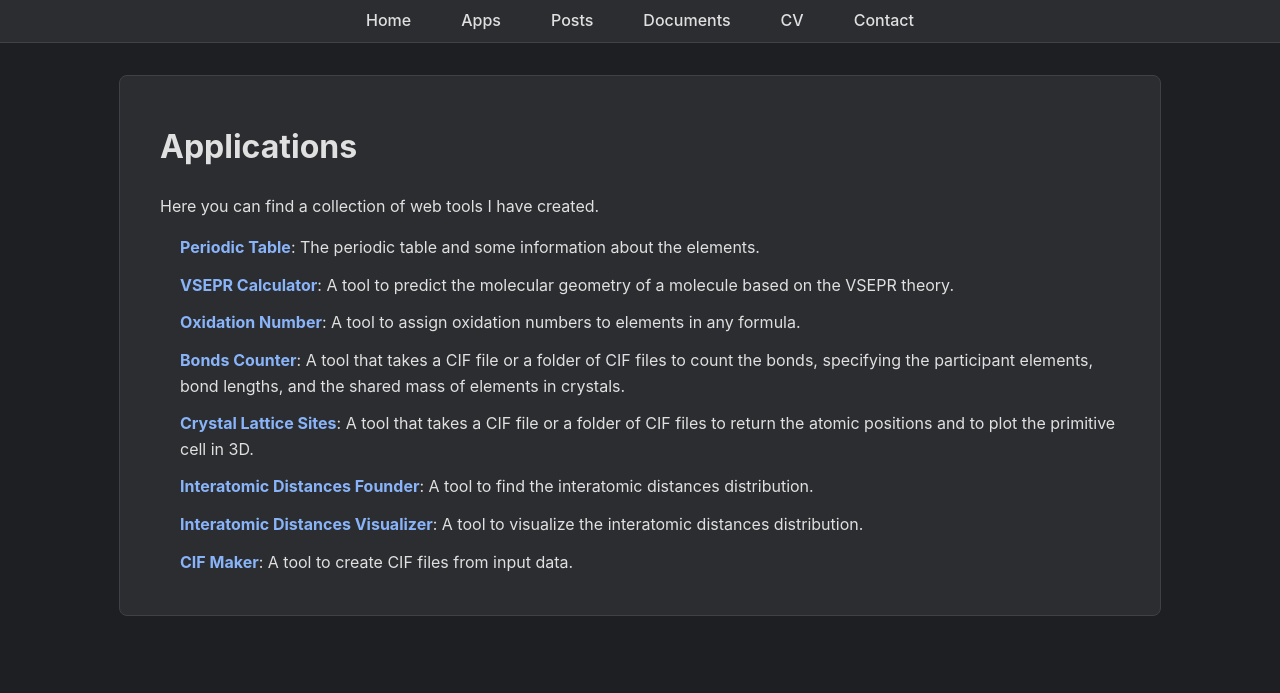
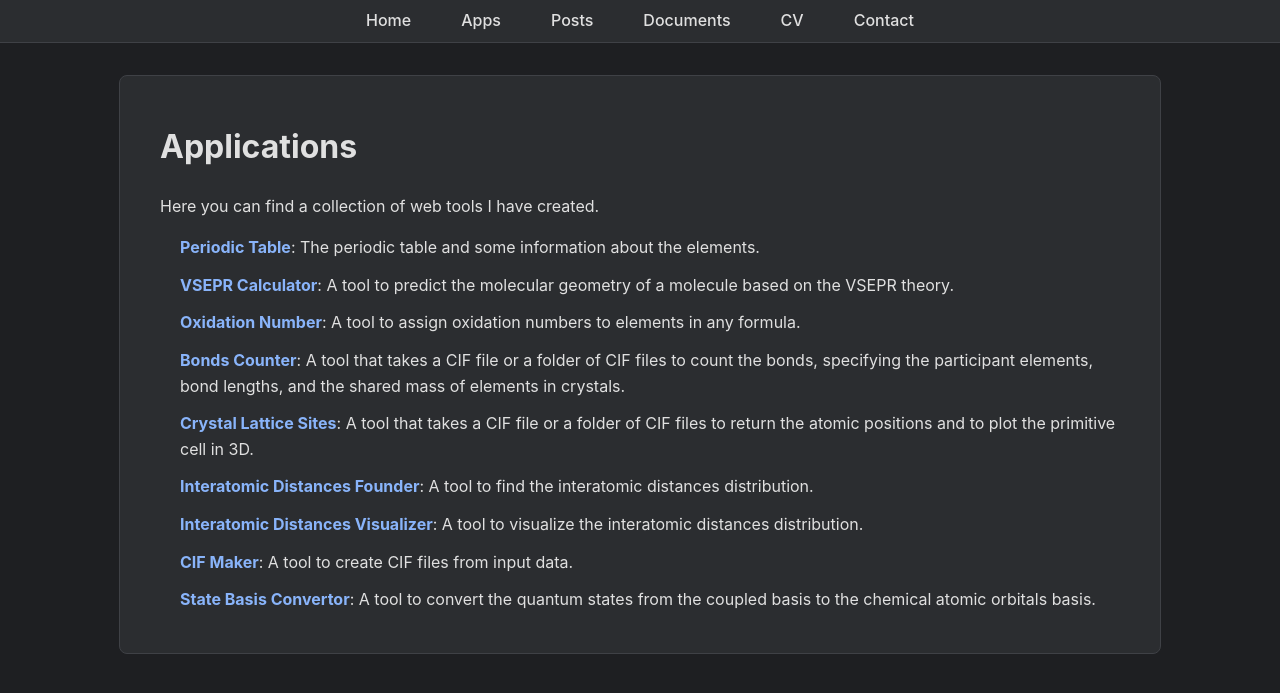
Before and after one commit to MuathHamidi/muath.hamidi, a Jekyll site: the page built from apps.md, in a window 1280 px wide. Shown: the top 693 px of the page. Built offline with Jekyll 4.4.1, drawn with Linux system fonts in a browser that asks for light colours.

Commit message:
Update apps.md

```diff
--- a/apps.md
+++ b/apps.md
@@ -14,3 +14,4 @@ Here you can find a collection of web tools I have created.
 - **[Interatomic Distances Founder](./apps/interatomic_distances_founder.html)**: A tool to find the interatomic distances distribution.
 - **[Interatomic Distances Visualizer](./apps/interatomic_distances_visualizer.html)**: A tool to visualize the interatomic distances distribution.
 - **[CIF Maker](./apps/cif_maker.html)**: A tool to create CIF files from input data.
+- **[State Basis Convertor](./apps/state_basis_convertor.html)**: A tool to convert the quantum states from the coupled basis to the chemical atomic orbitals basis.
```
